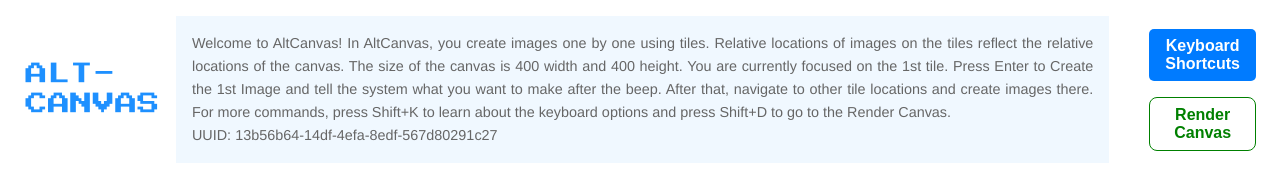
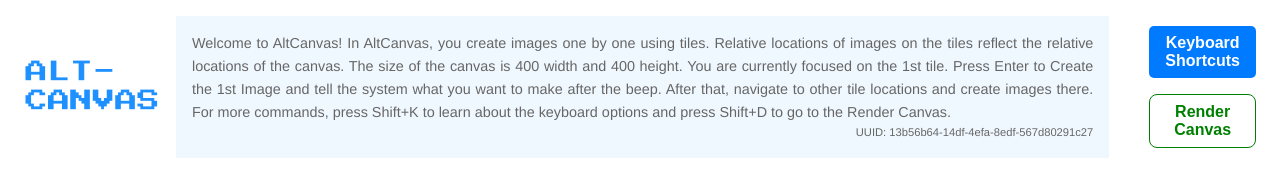
Before and after one commit to shljessie/text-tactile, a React (Create React App) app: page /sonic in a window 1280 px wide. Shown: the top 175 px of the page. Built offline with nearby package versions, Linux system fonts and the light colour scheme; no server answers.

Commit message:
display UUID

```diff
--- a/src/components/SonicTiles.jsx
+++ b/src/components/SonicTiles.jsx
@@ -1954,9 +1954,8 @@ const [isUpdating, setIsUpdating] = useState(false);
           The size of the canvas is {canvasSize.width} width and {canvasSize.height} height. You are currently focused on the 1st tile. Press Enter to Create the 1st Image and tell the system what you want to make after the beep.
           After that, navigate to other tile locations and create images there.
           For more commands, press Shift+K to learn about the keyboard options and press Shift+D to go to the Render Canvas.
-
           <br/>
-          UUID: {getUuid()}
+          <p style={{fontSize:'0.7rem', textAlign:'right'}}>UUID: {getUuid()}</p>
         </p>
       </div>
       <div style={{ flexGrow: 1, display: 'flex', flexDirection: 'column', justifyContent: 'flex-start', alignItems: 'center',  marginLeft: '1rem', marginRight: '1rem' }}>
@@ -2040,12 +2039,10 @@ const [isUpdating, setIsUpdating] = useState(false);
             ))}
 
 
-
           </div>
 
 
         </div>
-
         <div
           className="rightContainer"
           aria-label="Right Portion of the Screen"
@@ -2080,7 +2077,9 @@ const [isUpdating, setIsUpdating] = useState(false);
             })}
 
               </div>
+
         </div>
+
 
 
       {showInstructions && (
```
